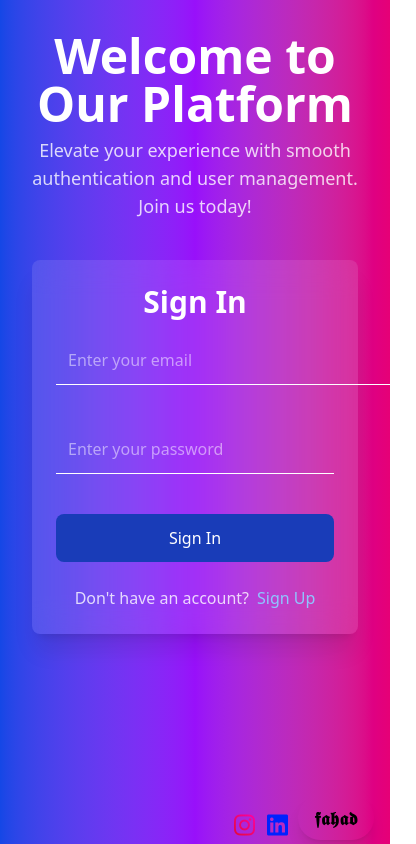
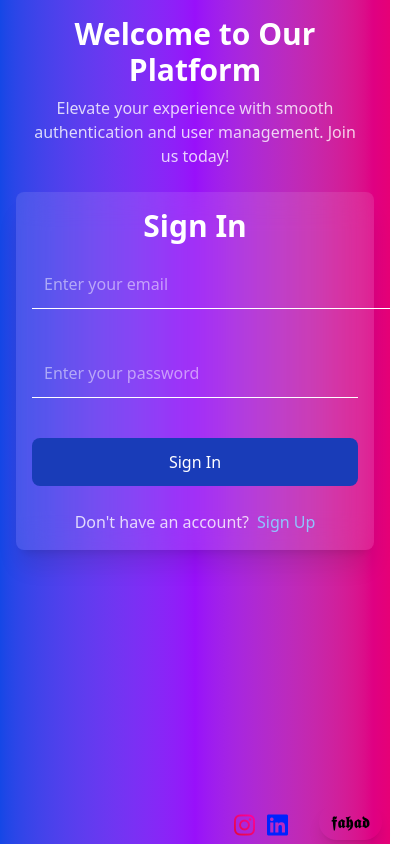
Before and after one commit to fahad7-git/login1, a React (Vite) app: page / in a window 390 px wide. Shown: the whole page, 416 px wide, since content can reach past the window. Built offline with nearby package versions, Linux system fonts and the light colour scheme.

Commit message:
Update App.jsx

```diff
--- a/src/App.jsx
+++ b/src/App.jsx
@@ -21,18 +21,17 @@ const App = () => {
   }, [isSignIn]);
 
   return (
-    <div className="relative flex flex-col items-center min-h-screen bg-gradient-to-r from-blue-700 via-purple-600 to-pink-600 p-8">
-      <div className="max-w-2xl text-center text-white mb-10">
-        <h1 className="text-5xl font-bold">Welcome to Our Platform</h1>
-        <p className="text-lg mt-2 opacity-80">
+    <div className="relative flex flex-col items-center min-h-screen bg-gradient-to-r from-blue-700 via-purple-600 to-pink-600 p-4 sm:p-8">
+      <div className="w-full max-w-2xl text-center text-white mb-6 sm:mb-10 px-2">
+        <h1 className="text-3xl sm:text-5xl font-bold">Welcome to Our Platform</h1>
+        <p className="text-base sm:text-lg mt-2 opacity-80">
           Elevate your experience with smooth authentication and user management. Join us today!
         </p>
       </div>
 
+      <div className="flex flex-col items-center gap-4 sm:gap-6 w-full">
 
-      <div className="flex flex-col items-center gap-6 w-full">
-
-        <div className="max-w-md p-6 bg-white/10 backdrop-blur-lg shadow-xl rounded-lg w-full text-white relative z-10">
+        <div className="w-full max-w-md p-4 sm:p-6 bg-white/10 backdrop-blur-lg shadow-xl rounded-lg text-white relative z-10">
           {isSignIn ? (
             <Signin
               onSignUp={() => setIsSignIn(false)}
@@ -49,15 +48,14 @@ const App = () => {
           )}
         </div>
 
-
         {users.length > 0 && (
-          <div className="w-full max-w-md bg-white/10 p-4 rounded-lg shadow-md mt-6 overflow-y-auto max-h-[300px] relative z-0">
+          <div className="w-full max-w-md bg-white/10 p-3 sm:p-4 rounded-lg shadow-md mt-4 sm:mt-6 overflow-y-auto max-h-[200px] sm:max-h-[300px] relative z-0">
             <Users users={users} setUsers={setUsers} />
           </div>
         )}
       </div>
 
-      <div className="fixed bottom-1 right-4 text-black text-lg font-bold tracking-wide px-4 py-2 shadow-lg bg-transparent rounded-full hover:bg-red-200 transition duration-300 cursor-pointer hover:scale-105 hover:shadow-lg active:scale-95">
+      <div className="fixed bottom-1 right-2 sm:right-4 text-black text-base sm:text-lg font-bold tracking-wide px-3 sm:px-4 py-1.5 sm:py-2 shadow-lg bg-transparent rounded-full hover:bg-red-200 transition duration-300 cursor-pointer hover:scale-105 hover:shadow-lg active:scale-95">
         𝖋𝖆𝖍𝖆𝖉
       </div>
     </div>
```
